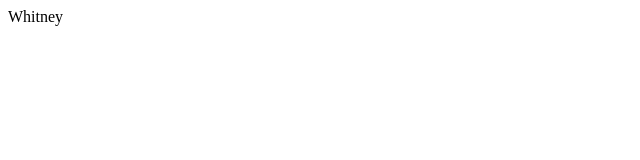
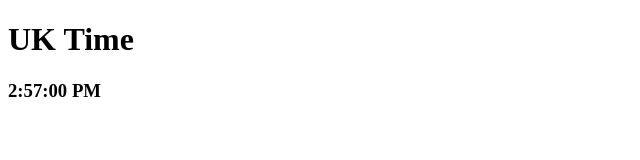
Before and after one commit to grobiwebdesign/Basic-JavaScript-Projects, a plain HTML site: page Project1_expressions_alert/index.html in a window 1280 px wide. Shown: the whole page, without its empty margins (0-640 px from the left). Drawn offline with Linux system fonts and the light colour scheme.

Commit message:
Comment Assignment
Added comments to explain what code is doing

```diff
--- a/Project1_expressions_alert/JS/main.js
+++ b/Project1_expressions_alert/JS/main.js
@@ -1,3 +1,5 @@
+// All previous exercises are commented out so to show my progress throughout the course
+
 //var A = "Creating a string";
 
 //document.write(A);
@@ -11,7 +13,14 @@
 //+ " Dolly Parton") + " - 2014";
 //document.write(B)
 
-var fAmily = "Houston", fAther = "John", mOther = "Cissy", dAughter = "Whitney";
-document.write(dAughter);
+//var fAmily = "Houston", fAther = "John", mOther = "Cissy", dAughter = "Whitney";
+//document.write(dAughter);
 
 //document.write(9 + 18);
+
+setInterval(theTime, 1000); // Executing a function and indicating length of time-interval (ms)
+
+function theTime() { // named function called 'theTime'
+  const d = new Date(); // Calling a constant
+  document.getElementById("time").innerHTML = d.toLocaleTimeString(); // Placing value of constant into HTML element
+} // Close function ** example courtesy of W3schools.com
--- a/Project1_expressions_alert/index.html
+++ b/Project1_expressions_alert/index.html
@@ -4,6 +4,10 @@
 <meta charset="UTF-8">
 </head>
 <body>
+
+<h1>UK Time</h1>
+<h3 id="time"></h3>
+
 <script src="JS/main.js"></script>
 </body>
 </html>
```
Also changed, not shown: 2 other files.
